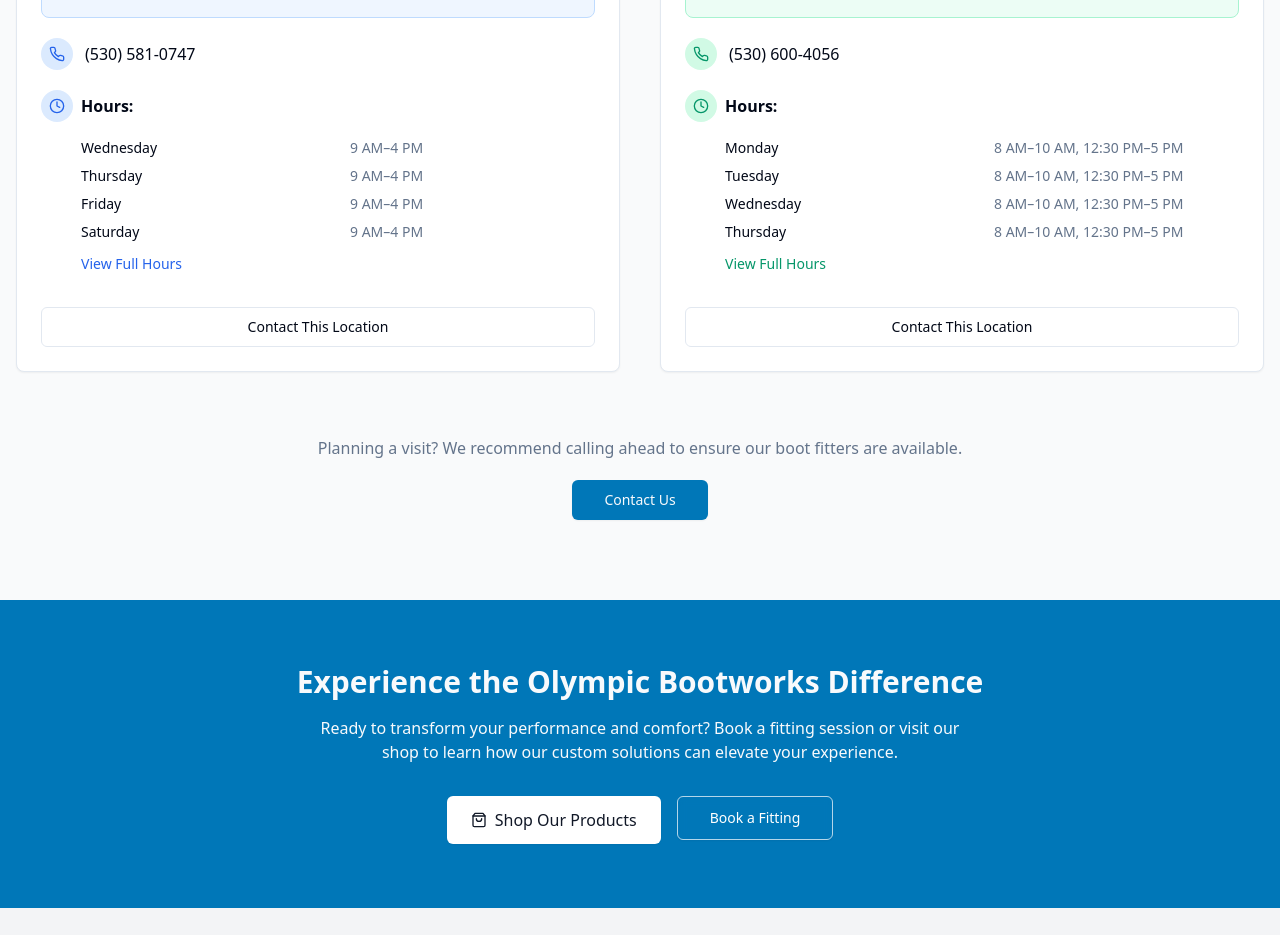
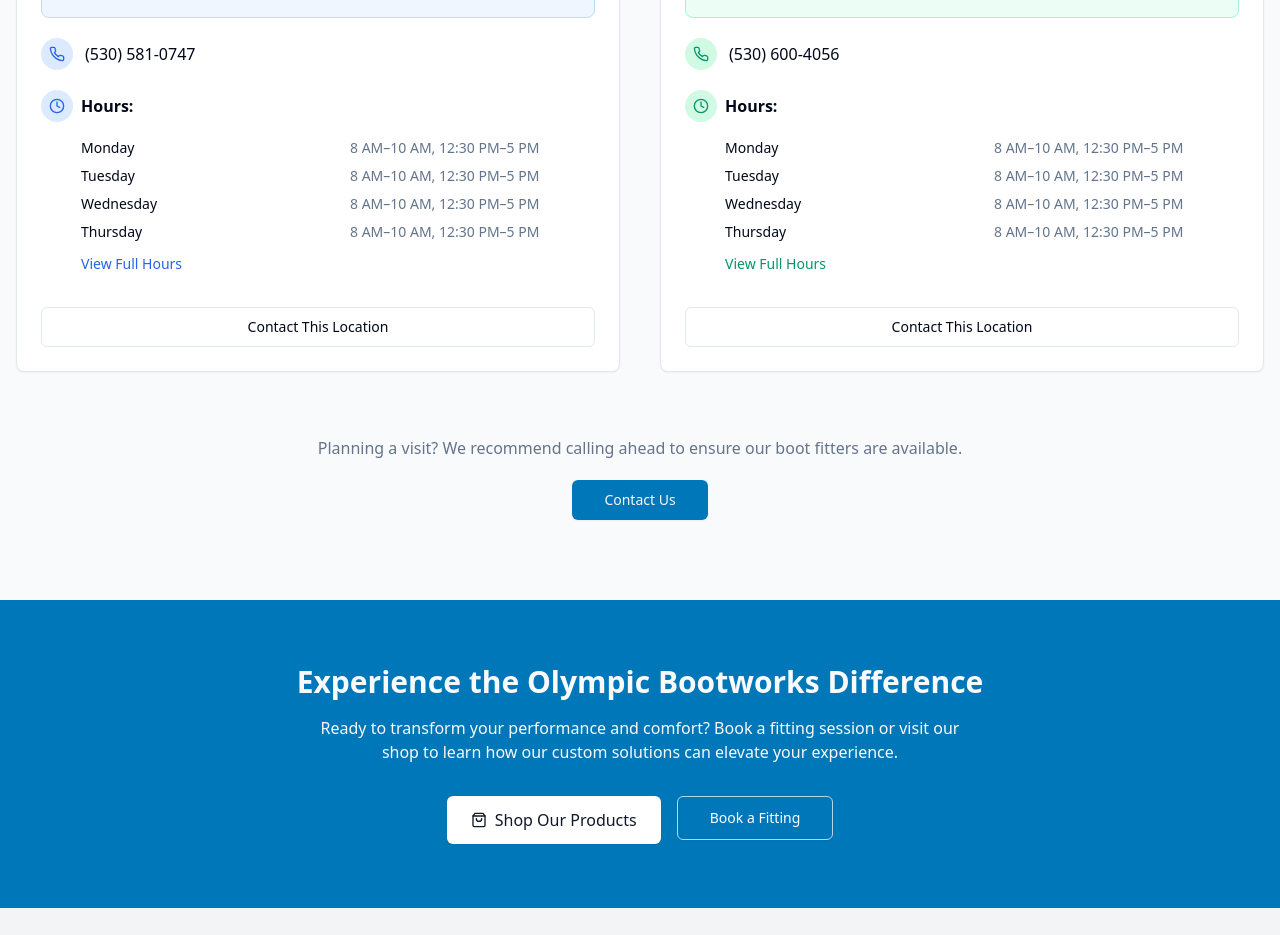
Before and after one commit to enzo-prism/olympicbootworks-retail, a Next.js app: page /about in a window 1280 px wide. Shown: the part 2960-3895 px from the top of the page. Built offline with nearby package versions, Linux system fonts and the light colour scheme.

Commit message:
Align North Lake Tahoe hours with South Lake Tahoe

```diff
--- a/data/locations.ts
+++ b/data/locations.ts
@@ -42,13 +42,13 @@ export const locations: LocationData[] = [
       email: "buck@olympicbootworks.com",
     },
     hours: [
-      { day: "Wednesday", hours: "9 AM–4 PM" },
-      { day: "Thursday", hours: "9 AM–4 PM" },
-      { day: "Friday", hours: "9 AM–4 PM" },
-      { day: "Saturday", hours: "9 AM–4 PM" },
-      { day: "Sunday", hours: "9 AM–4 PM" },
-      { day: "Monday", hours: "Closed" },
-      { day: "Tuesday", hours: "Closed" },
+      { day: "Monday", hours: "8 AM–10 AM, 12:30 PM–5 PM" },
+      { day: "Tuesday", hours: "8 AM–10 AM, 12:30 PM–5 PM" },
+      { day: "Wednesday", hours: "8 AM–10 AM, 12:30 PM–5 PM" },
+      { day: "Thursday", hours: "8 AM–10 AM, 12:30 PM–5 PM" },
+      { day: "Friday", hours: "8 AM–10 AM, 12:30 PM–5 PM" },
+      { day: "Saturday", hours: "8 AM–5 PM" },
+      { day: "Sunday", hours: "8 AM–5 PM" },
     ],
     description:
       "Our flagship store in Olympic Valley offers comprehensive ski boot fitting, bike services, and equipment for all your mountain adventures.",
```
